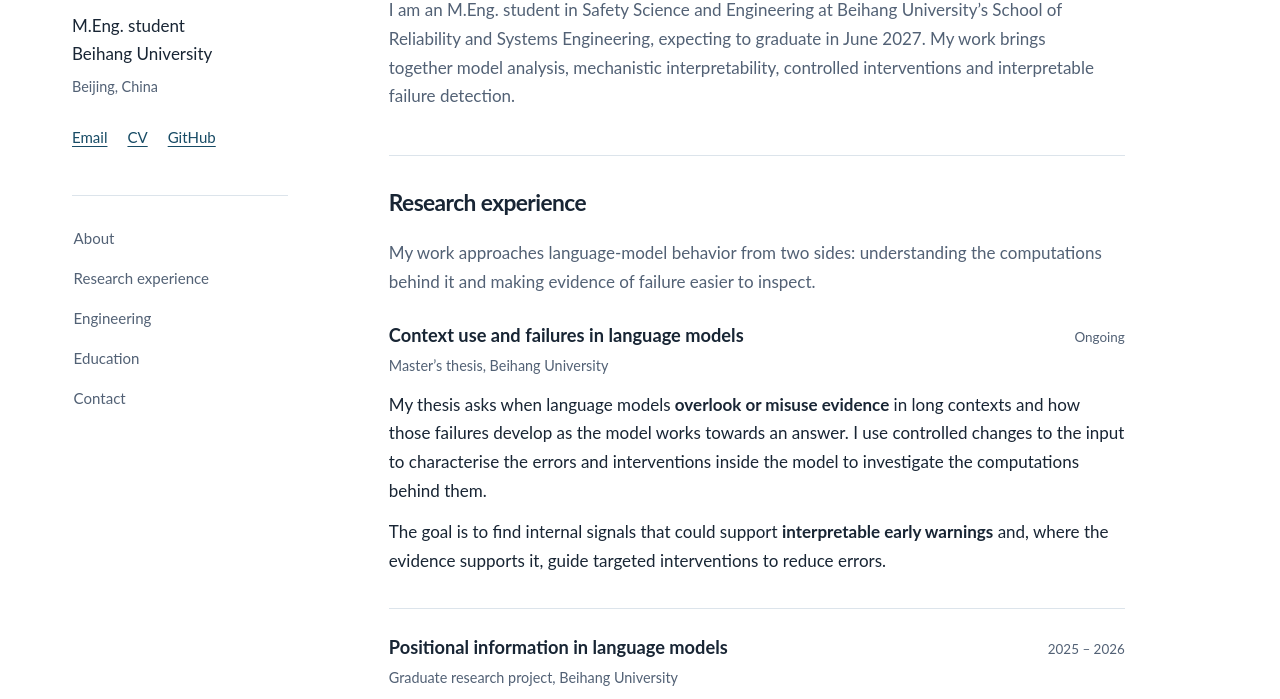
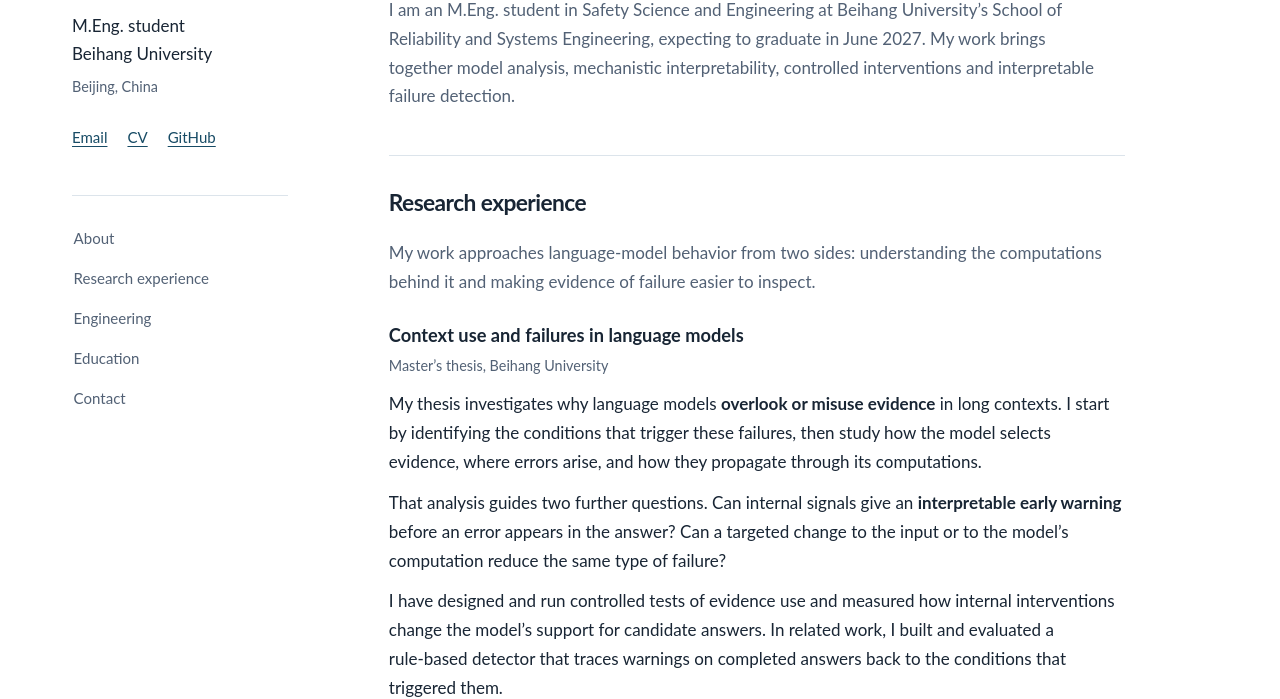
Before and after one commit to cjl-cheng/cjl-cheng.github.io, a plain HTML site: page index.html in a window 1280 px wide. Shown: the part 264-963 px from the top of the page. Drawn offline with Linux system fonts and the light colour scheme.

Commit message:
Present thesis structure and established research progress

```diff
--- a/index.html
+++ b/index.html
@@ -62,11 +62,11 @@
           <article class="research-project" id="masters-research" aria-labelledby="masters-title">
             <div class="project-heading">
               <h3 id="masters-title">Context use and failures in language models</h3>
-              <p class="project-date">Ongoing</p>
             </div>
             <p class="project-context">Master’s thesis, Beihang University</p>
-            <p>My thesis asks when language models <strong>overlook or misuse evidence</strong> in long contexts and how those failures develop as the model works towards an answer. I use controlled changes to the input to characterise the errors and interventions inside the model to investigate the computations behind them.</p>
-            <p>The goal is to find internal signals that could support <strong>interpretable early warnings</strong> and, where the evidence supports it, guide targeted interventions to reduce errors.</p>
+            <p>My thesis investigates why language models <strong>overlook or misuse evidence</strong> in long contexts. I start by identifying the conditions that trigger these failures, then study how the model selects evidence, where errors arise, and how they propagate through its computations.</p>
+            <p>That analysis guides two further questions. Can internal signals give an <strong>interpretable early warning</strong> before an error appears in the answer? Can a targeted change to the input or to the model’s computation reduce the same type of failure?</p>
+            <p>I have designed and run controlled tests of evidence use and measured how internal interventions change the model’s support for candidate answers. In related work, I built and evaluated a rule-based detector that traces warnings on completed answers back to the conditions that triggered them.</p>
           </article>
           <article class="research-project" id="positional-information" aria-labelledby="position-title">
             <div class="project-heading">
```
